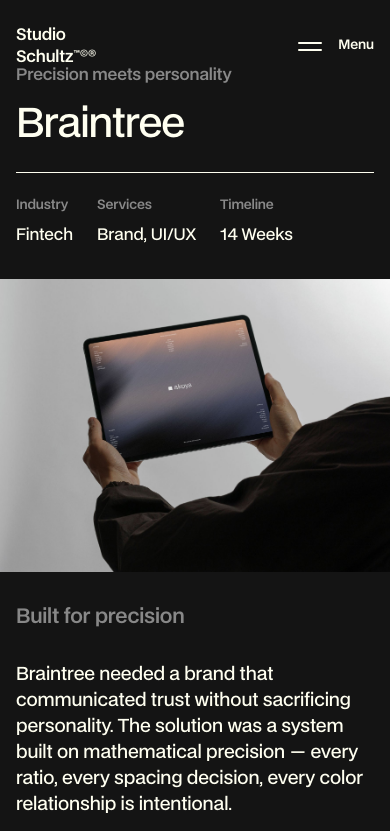
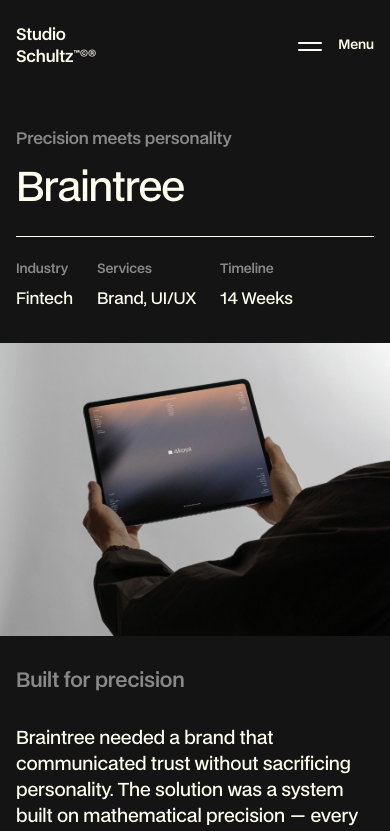
Before and after one commit to Alxanduh/alex-portfolio-2026, a Next.js app: page /work/apex in a window 390 px wide. Shown: the top 831 px of the page. Built offline with nearby package versions, Linux system fonts and the light colour scheme.

Commit message:
Update mobile spacing for title content on mobile for project pages

```diff
--- a/components/case-study/CaseStudyHero.module.css
+++ b/components/case-study/CaseStudyHero.module.css
@@ -67,6 +67,10 @@
 }
 
 @media (max-width: 767px) {
+  .stickyWrap {
+    padding-top: calc(var(--space-section-xl) + var(--space-section-s));
+  }
+
   .metaRow {
     flex-wrap: wrap;
     gap: var(--space-stack);
```
